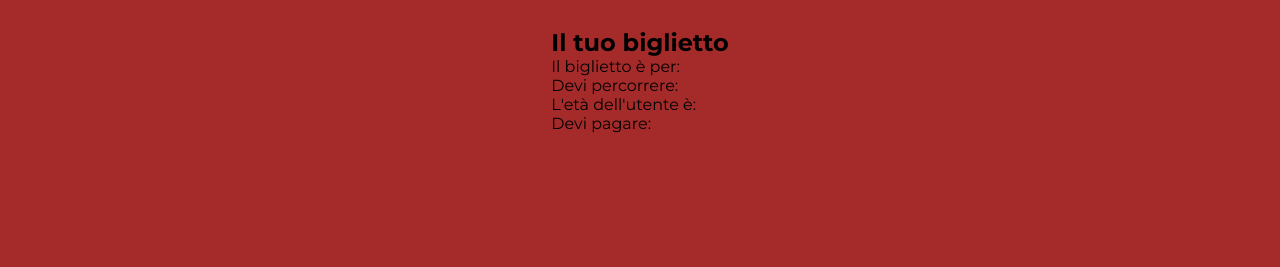
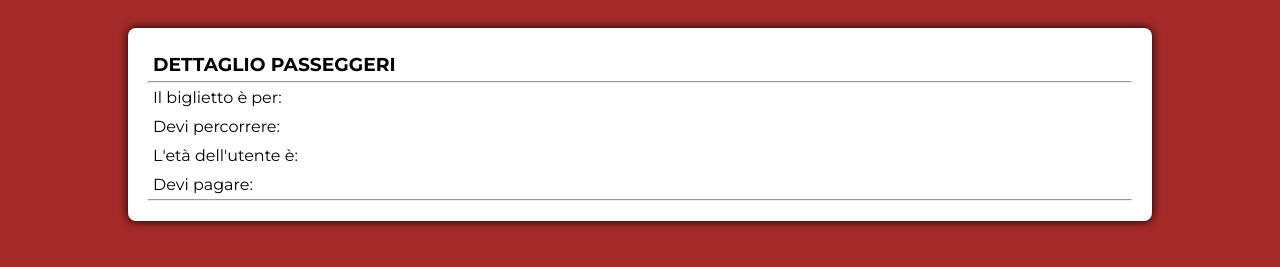
Before and after one commit to penso996/js-biglietto-treno-form, a plain HTML site: page index.html in a window 1280 px wide. Shown: the part 397-664 px from the top of the page. Drawn offline with Linux system fonts and the light colour scheme.

Commit message:
added comments on js

```diff
--- a/css/style.css
+++ b/css/style.css
@@ -56,3 +56,25 @@ h1 {
 #calculate-button {
     padding: 10px 15px 10px 15px;
 }
+
+/* ticket output box */
+#ticket-output-box {
+    background-color: white;
+    padding: 20px;
+    border-radius: 8px;
+    width: 80%;
+    margin-bottom: 20px;
+    box-shadow: 0px 0px 10px black;
+}
+
+h3 {
+    padding: 5px;
+}
+
+.output-text {
+    padding: 5px;
+}
+
+span {
+    font-weight: bold;
+}
--- a/index.html
+++ b/index.html
@@ -57,11 +57,13 @@
     </div>
 
     <div id="ticket-output-box">
-        <h2>Il tuo biglietto</h2>
-        <p>Il biglietto è per: <span id="user-name-output"></span></p>
-        <p>Devi percorrere: <span id="user-kilometers-output"></span></p>
-        <p>L'età dell'utente è: <span id="user-age-output"></span></p>
-        <p>Devi pagare: <span id="user-price-output"></span></p>
+        <h3>DETTAGLIO PASSEGGERI</h3>
+        <hr>
+        <p class="output-text">Il biglietto è per: <span id="user-name-output"></span></p>
+        <p class="output-text">Devi percorrere: <span id="user-kilometers-output"></span></p>
+        <p class="output-text">L'età dell'utente è: <span id="user-age-output"></span></p>
+        <p class="output-text">Devi pagare: <span id="user-price-output"></span></p>
+        <hr>
     </div>
 
     <script src="./js/script.js"></script>
--- a/js/script.js
+++ b/js/script.js
@@ -1,12 +1,14 @@
 document.getElementById("calculate-button").addEventListener("click", function (event) {
     event.preventDefault();
 
+    //INPUT DATI UTENTE DAL FORM
     const userName = document.getElementById("user-name").value.trim();
     const kilometers = document.getElementById("user-kilometers").value;
     const age = document.getElementById("user-age").value;
 
+    //CALCOLO DEL PREZZO
     const pricePerKm = 0.21;
-    let = ticketPrice = kilometers * pricePerKm;
+    let ticketPrice = kilometers * pricePerKm;
 
     if (age < 18) {
         ticketPrice = ticketPrice * 0.8;
```
